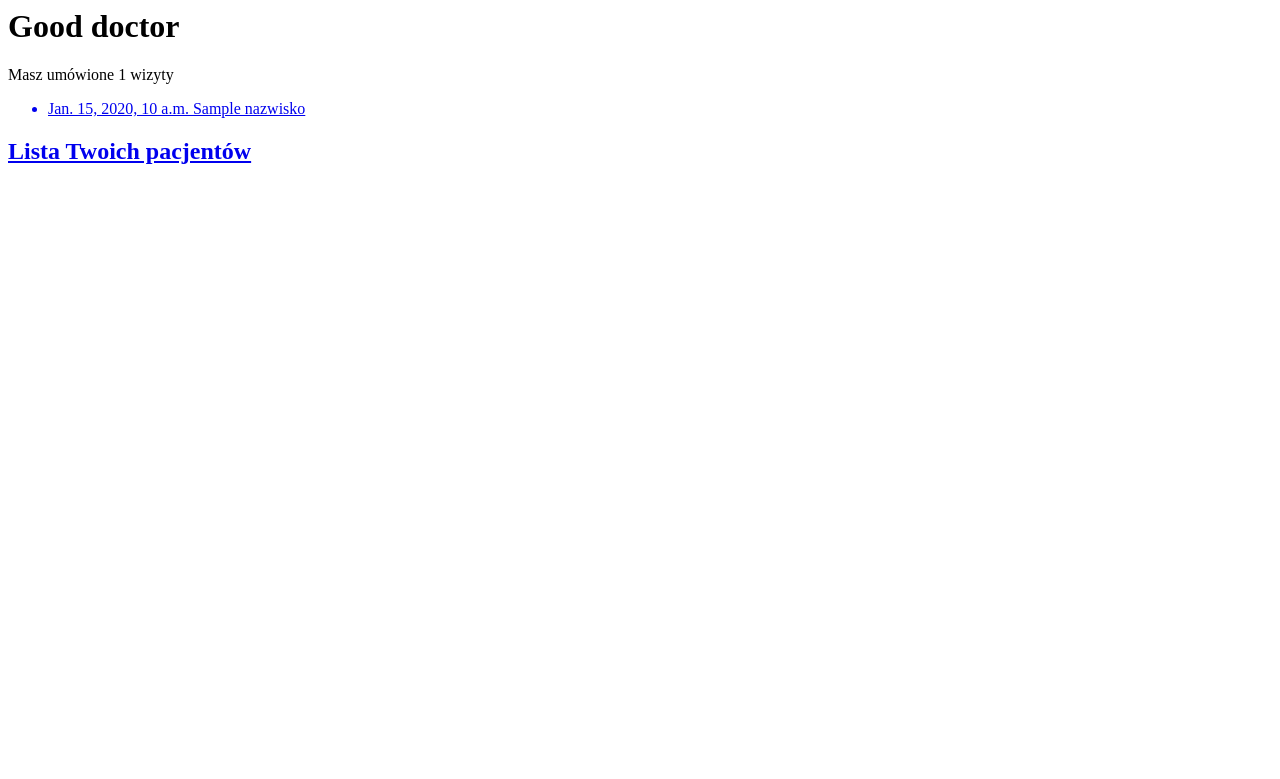
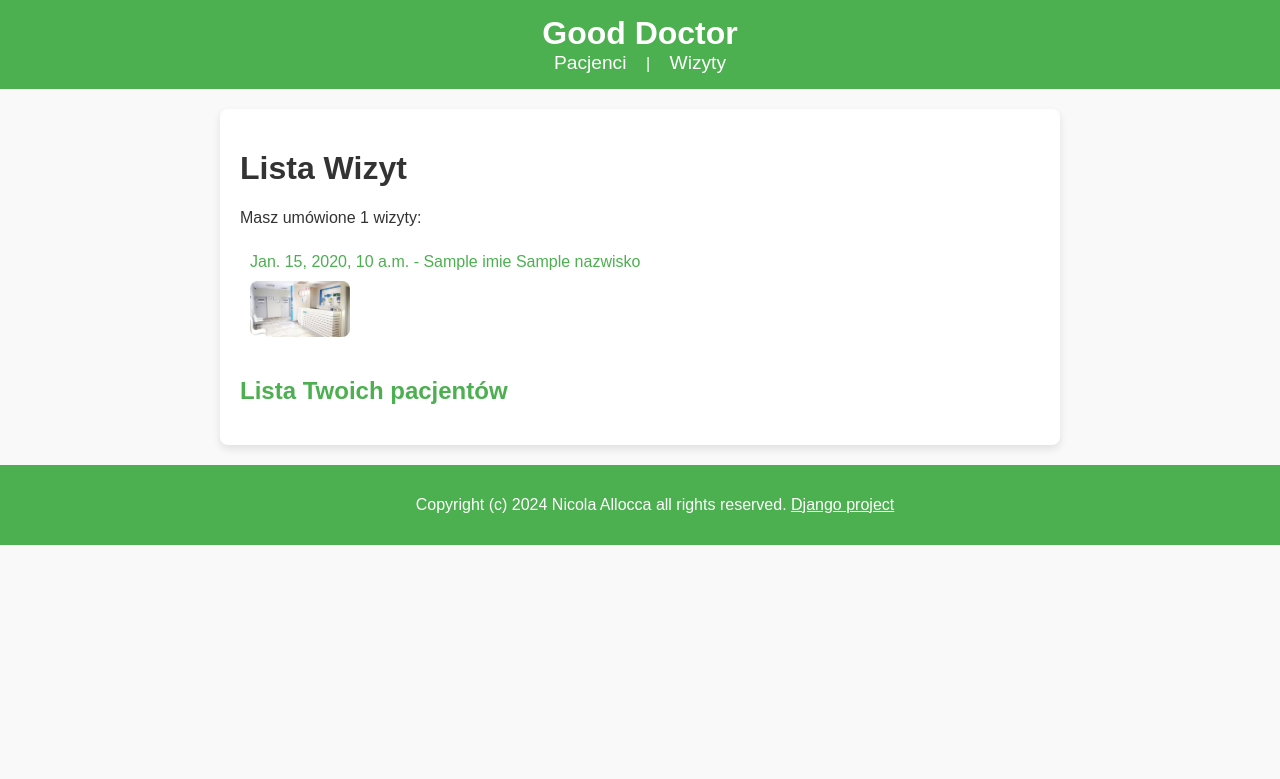
Before and after one commit to Nicokox1212/WWWscul-2024, a Django app: template WWWscul-main/WWWscul-main/ZadanieSprawdzajace/templates/GoodDoctor/wizyta.html in a window 1280 px wide. Shown: the top 779 px of the page. Run offline with Django 5.2, Linux system fonts and the light colour scheme; the template is opened without the code that fills it: most values are stand-ins (such as "Sample title", 1, 10 or a date in 2020).

Commit message:
formatowanie css w gooddoctor

```diff
--- a/WWWscul-main/WWWscul-main/Store/templates/website/base.html
+++ b/WWWscul-main/WWWscul-main/Store/templates/website/base.html
@@ -6,7 +6,7 @@
     {% load static %}
     <title>{% block title %}My Website{% endblock %}</title>
     <script src="https://cdn.tailwindcss.com"></script>
-    <link rel="stylesheet" href="{% static 'styles.css' %}">
+    <link rel="stylesheet" href="{% static 'website/style.css' %}">
     <link rel="icon" href="{% static 'image/icons8-favicon-32.ico' %}" type="image/x-icon">
 </head>
 <body>
--- /dev/null
+++ b/WWWscul-main/WWWscul-main/ZadanieSprawdzajace/GoodDoctor/static/style.css
@@ -0,0 +1,96 @@
+/* Globalne style */
+body {
+    font-family: Arial, sans-serif;
+    margin: 0;
+    padding: 0;
+    background-color: #f9f9f9;
+    color: #333;
+}
+
+/* Nagłówek */
+header {
+    background-color: #4CAF50;
+    color: white;
+    padding: 15px;
+    text-align: center;
+}
+
+header h1 {
+    margin: 0;
+    font-size: 2em;
+}
+
+nav a {
+    color: white;
+    text-decoration: none;
+    margin: 0 15px;
+    font-size: 1.2em;
+}
+
+nav a:hover {
+    text-decoration: underline;
+}
+
+/* Główna treść */
+main {
+    padding: 20px;
+    margin: 20px auto;
+    max-width: 800px;
+    background: white;
+    border-radius: 8px;
+    box-shadow: 0 4px 8px rgba(0, 0, 0, 0.1);
+}
+
+/* Linki */
+a {
+    color: #4CAF50;
+    text-decoration: none;
+}
+
+a:hover {
+    text-decoration: underline;
+}
+
+/* Listy */
+ul, ol {
+    padding: 0;
+    list-style-type: none;
+}
+
+li {
+    padding: 10px;
+    border-bottom: 1px solid #ddd;
+}
+
+li:last-child {
+    border-bottom: none;
+}
+
+/* Stopka */
+footer {
+    text-align: center;
+    padding: 15px;
+    background-color: #4CAF50;
+    color: white;
+    position: relative;
+    bottom: 0;
+    width: 100%;
+}
+
+footer a {
+    color: #ffffff;
+    text-decoration: underline;
+}
+
+footer a:hover {
+    color: #ffdd57;
+}
+
+
+ul li img {
+    display: block;
+    margin: 10px 0;
+    max-width: 150px;
+    height: auto;
+    border-radius: 8px;
+}
--- a/WWWscul-main/WWWscul-main/ZadanieSprawdzajace/ZadanieSprawdzajace/urls.py
+++ b/WWWscul-main/WWWscul-main/ZadanieSprawdzajace/ZadanieSprawdzajace/urls.py
@@ -17,10 +17,8 @@ Including another URLconf
 
 from django.contrib import admin
 from django.urls import path, include
-from GoodDoctor.views import num_wizyt
 
 urlpatterns = [
     path("admin/", admin.site.urls),
-    path("", num_wizyt),
-    path('GoodDoctor/', include('GoodDoctor.urls')),
+    path("", include("GoodDoctor.urls")),  # Wskazanie na `urls.py` aplikacji GoodDoctor
 ]
--- /dev/null
+++ b/WWWscul-main/WWWscul-main/ZadanieSprawdzajace/templates/GoodDoctor/base.html
@@ -0,0 +1,28 @@
+{% load static %}
+<!DOCTYPE html>
+<html lang="en">
+<head>
+    <meta charset="UTF-8">
+    <meta name="viewport" content="width=device-width, initial-scale=1.0">
+    <title>{% block title %}Good Doctor{% endblock %}</title>
+    <link rel="stylesheet" href="{% static 'style.css' %}">
+</head>
+<body>
+    <header>
+        <h1>Good Doctor</h1>
+        <nav>
+            <a href="{% url 'pacjenci' %}">Pacjenci</a> |
+            <a href="{% url 'wizyty' %}">Wizyty</a>
+        </nav>
+    </header>
+
+    <main>
+        {% block content %}
+        {% endblock %}
+    </main>
+
+    <footer>
+        {% include 'GoodDoctor/footer.html' %}
+    </footer>
+</body>
+</html>
--- a/WWWscul-main/WWWscul-main/ZadanieSprawdzajace/templates/GoodDoctor/footer.html
+++ b/WWWscul-main/WWWscul-main/ZadanieSprawdzajace/templates/GoodDoctor/footer.html
@@ -1,3 +1,4 @@
-
+<p>
     Copyright (c) 2024 Nicola Allocca all rights reserved.
-    <a href="https://github.com/Nikokox">Django project</a>
+    <a href="https://github.com/Nicokox1212">Django project</a>
+</p>
--- a/WWWscul-main/WWWscul-main/ZadanieSprawdzajace/templates/GoodDoctor/wizyta.html
+++ b/WWWscul-main/WWWscul-main/ZadanieSprawdzajace/templates/GoodDoctor/wizyta.html
@@ -1,14 +1,26 @@
-<h1>Good doctor</h1>
-<p>Masz umówione {{ num_wizyt }} wizyty</p>
+
+{% extends 'GoodDoctor/base.html' %}
+{% load static %}
+
+{% block title %}Lista Wizyt{% endblock %}
+
+{% block content %}
+<h1>Lista Wizyt</h1>
+<p>Masz umówione {{ num_wizyt }} wizyty:</p>
 <ul>
-  {% for wizyty in all_wizyty %}
-    <a href="{% url "details" wizyty.id %}">
-      <li>{{ wizyty.date }} {{ wizyty.pacjent.nazwisko }}</li>
-    </a>
-  {% empty %}
-  <li>Brak Pacjentów.</li>
-  {% endfor %}
+    {% for wizyta in all_wizyty %}
+        <li>
+            <a href="{% url 'details' wizyta.pacjent.id %}">
+                {{ wizyta.date }} - {{ wizyta.pacjent.imie }} {{ wizyta.pacjent.nazwisko }}
+            </a>
+            <br>
+            <img src="{% static 'GoodDoctor/images/doctor.png' %}" alt="Doctor Image" style="max-width: 100px; margin-top: 10px;">
+        </li>
+    {% empty %}
+        <li>Brak wizyt.</li>
+    {% endfor %}
 </ul>
-<a href="{% url "pacjenci" %}">
+<a href="{% url 'pacjenci' %}">
     <h2>Lista Twoich pacjentów</h2>
 </a>
+{% endblock %}
```
Also changed, not shown: WWWscul-main/WWWscul-main/ZadanieSprawdzajace/GoodDoctor/urls.py (+4 -4 lines), WWWscul-main/WWWscul-main/ZadanieSprawdzajace/GoodDoctor/views.py (+10 -7 lines), WWWscul-main/WWWscul-main/ZadanieSprawdzajace/templates/GoodDoctor/detail.html (+15 -4 lines), WWWscul-main/WWWscul-main/ZadanieSprawdzajace/templates/GoodDoctor/pacjenci.html (+11 -6 lines), WWWscul-main/WWWscul-main/Store/db.sqlite3, WWWscul-main/WWWscul-main/ZadanieSprawdzajace/GoodDoctor/static/GoodDoctor/Images/doctor.png (added).
